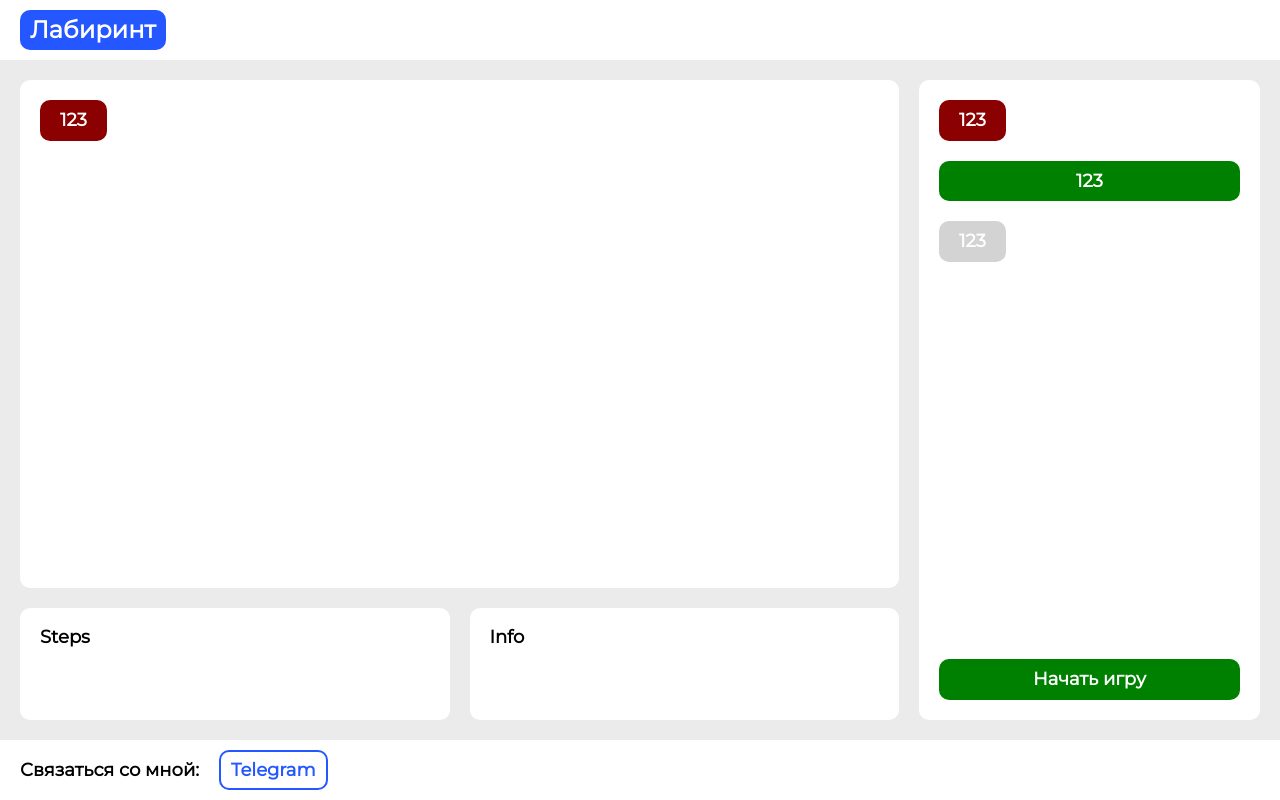
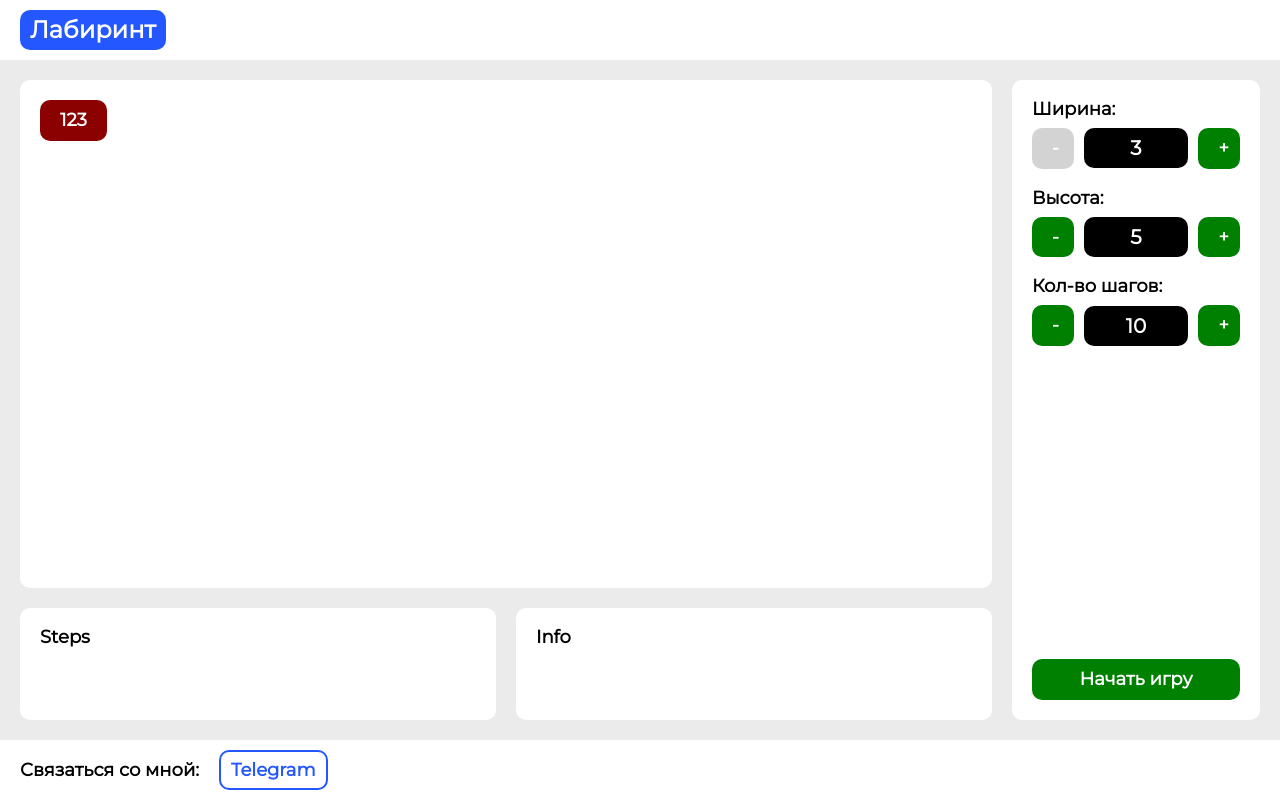
Before and after one commit to szatolokinweb/labyrinth, a React (Create React App) app: page / in a window 1280 px wide. Built offline with nearby package versions, Linux system fonts and the light colour scheme.

Commit message:
Add Control

```diff
--- a/src/components/Control/Control.js
+++ b/src/components/Control/Control.js
@@ -1,7 +1,31 @@
-export const Control = ({ children }) => {
+import { useCallback } from "react";
+
+import styles from "./Control.module.scss";
+
+import { Button } from "../Button/Button";
+
+export const Control = ({ value, onChange, min, max }) => {
   return (
-    <div>
-      <button></button>
+    <div className={styles.grid}>
+      <div>
+        <Button
+          full
+          onClick={() => value - 1 >= min && onChange(value - 1)}
+          disabled={value === min}
+        >
+          -
+        </Button>
+      </div>
+      <div className={styles.value}>{value}</div>
+      <div>
+        <Button
+          full
+          onClick={() => value + 1 <= max && onChange(value + 1)}
+          disabled={value === max}
+        >
+          +
+        </Button>
+      </div>
     </div>
   );
 };
--- a/src/components/Control/Control.module.scss
+++ b/src/components/Control/Control.module.scss
@@ -0,0 +1,18 @@
+.grid {
+  display: grid;
+  grid-template-columns: 20% 1fr 20%;
+  column-gap: calc(var(--gap) / 2);
+  align-items: center;
+}
+
+.value {
+  min-height: 40px;
+  display: flex;
+  justify-content: center;
+  align-items: center;
+
+  border-radius: calc(var(--gap) / 2);
+  font-size: 20px;
+  color: white;
+  background-color: black;
+}
--- a/src/components/Main/Main.module.scss
+++ b/src/components/Main/Main.module.scss
@@ -13,7 +13,7 @@
   width: calc(100% - (var(--gap) * 2));
   max-width: 1440px;
   display: grid;
-  grid-template-columns: 1fr 1fr 27.5%;
+  grid-template-columns: 1fr 1fr 20%;
   grid-template-rows: 1fr 17.5%;
   column-gap: var(--gap);
   row-gap: var(--gap);
--- a/src/components/Menu/Menu.js
+++ b/src/components/Menu/Menu.js
@@ -1,19 +1,34 @@
+import { useState } from "react";
+
 import styles from "./Menu.module.scss";
 
 import { Button } from "../Button/Button";
+import { Control } from "../Control/Control";
 
 export const Menu = () => {
+  const [width, setWidth] = useState(3);
+  const [height, setHeight] = useState(5);
+  const [stepsCount, setStepsCount] = useState(10);
+
   return (
     <div className={styles.menu}>
       <div>
         <div>
-          <Button theme="danger">123</Button>
+          <div className={styles.label}>Ширина:</div>
+          <Control value={width} onChange={setWidth} min={3} max={10} />
         </div>
         <div>
-          <Button full>123</Button>
+          <div className={styles.label}>Высота:</div>
+          <Control value={height} onChange={setHeight} min={3} max={10} />
         </div>
         <div>
-          <Button disabled>123</Button>
+          <div className={styles.label}>Кол-во шагов:</div>
+          <Control
+            value={stepsCount}
+            onChange={setStepsCount}
+            min={5}
+            max={20}
+          />
         </div>
       </div>
       <div>
--- a/src/components/Menu/Menu.module.scss
+++ b/src/components/Menu/Menu.module.scss
@@ -12,8 +12,6 @@
   }
 }
 
-.control {
-  display: grid;
-  grid-template-columns: 20% 1fr 20%;
-  column-gap: var(--gap);
+.label {
+  margin-bottom: calc(var(--gap) / 2);
 }
```
